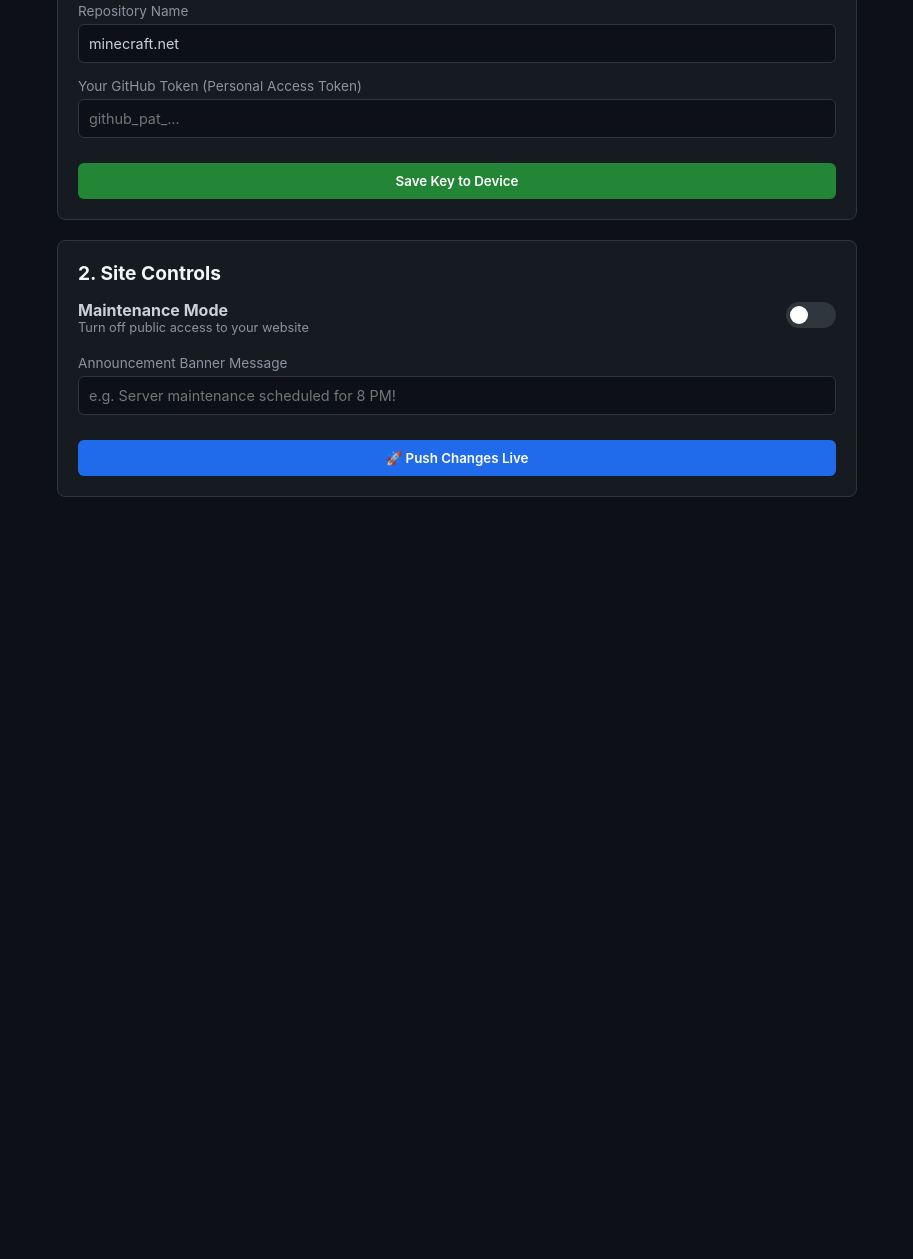
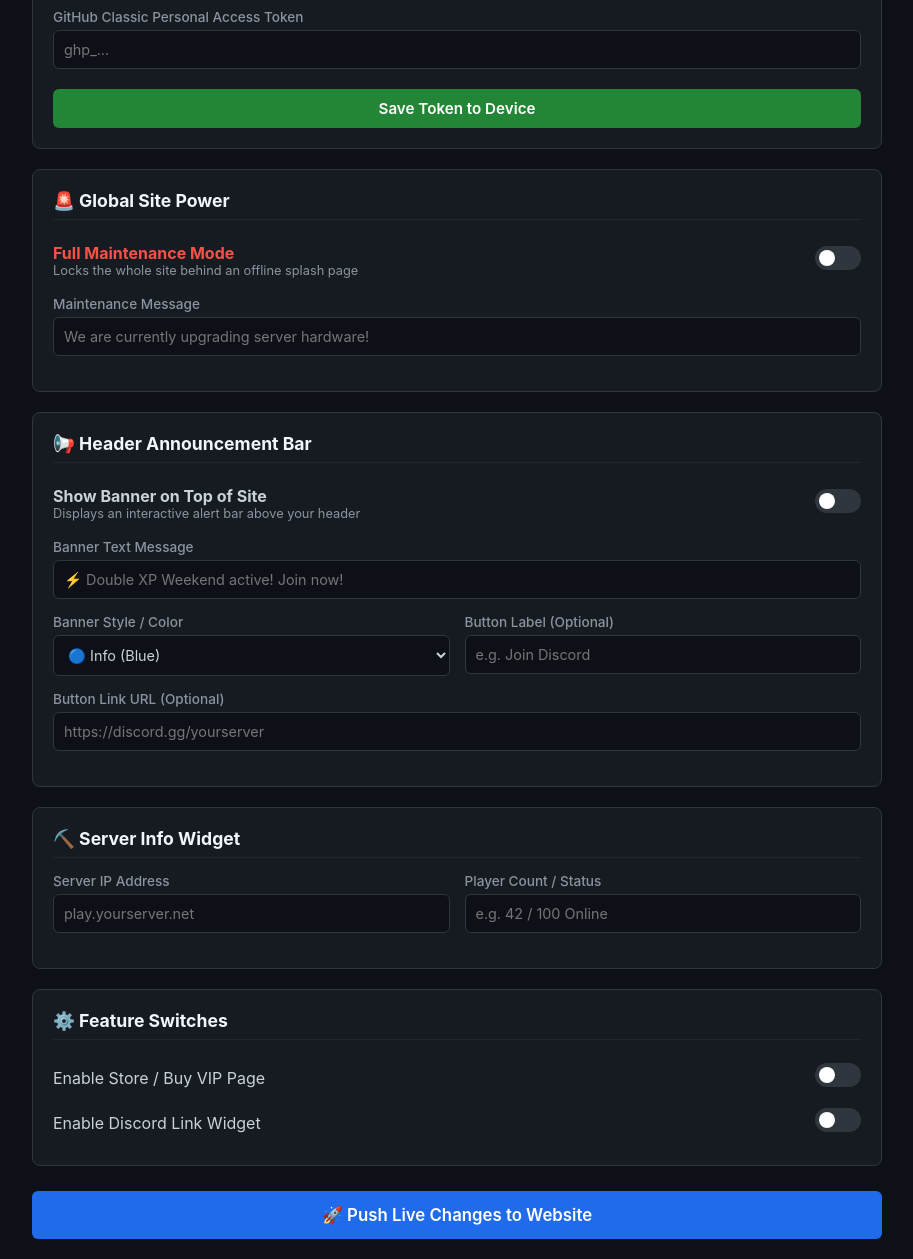
Before and after one commit to gega22/admin_panel, a plain HTML site: page index.html in a window 1280 px wide. Shown: the part 222-1481 px from the top of the page, without its empty margins (183-1096 px from the left). Before the commit the page ends 800 px from the top, so only its background shows below. Drawn offline with Linux system fonts and the light colour scheme.

Commit message:
Update index.html

```diff
--- a/index.html
+++ b/index.html
@@ -3,81 +3,161 @@
 <head>
   <meta charset="UTF-8">
   <meta name="viewport" content="width=device-width, initial-scale=1.0">
-  <title>Control Panel | minecraft.net</title>
+  <title>Admin Control Panel | minecraft.net</title>
   <style>
     * { box-sizing: border-box; margin: 0; padding: 0; font-family: -apple-system, BlinkMacSystemFont, "Segoe UI", Roboto, sans-serif; }
     body { background-color: #0d1117; color: #c9d1d9; padding: 20px; }
-    .container { max-width: 800px; margin: 0 auto; }
-    h1 { color: #58a6ff; margin-bottom: 20px; border-bottom: 1px solid #30363d; padding-bottom: 10px; }
+    .container { max-width: 850px; margin: 0 auto; }
+    h1 { color: #58a6ff; margin-bottom: 20px; border-bottom: 1px solid #30363d; padding-bottom: 10px; display: flex; align-items: center; gap: 10px; }
     .card { background: #161b22; border: 1px solid #30363d; border-radius: 8px; padding: 20px; margin-bottom: 20px; }
-    .card h2 { font-size: 1.2rem; margin-bottom: 15px; color: #f0f6fc; }
+    .card h2 { font-size: 1.1rem; margin-bottom: 15px; color: #f0f6fc; border-bottom: 1px solid #21262d; padding-bottom: 8px; }
+    .grid { display: grid; grid-template-columns: 1fr 1fr; gap: 15px; }
     .field { margin-bottom: 15px; }
-    label { display: block; font-size: 0.85rem; color: #8b949e; margin-bottom: 5px; }
-    input[type="text"], input[type="password"] { width: 100%; padding: 10px; background: #0d1117; border: 1px solid #30363d; border-radius: 6px; color: #c9d1d9; font-size: 0.9rem; }
-    input[type="text"]:focus, input[type="password"]:focus { outline: none; border-color: #58a6ff; }
-    .toggle-container { display: flex; align-items: center; justify-content: space-between; }
-    .switch { position: relative; display: inline-block; width: 50px; height: 26px; }
+    label { display: block; font-size: 0.85rem; color: #8b949e; margin-bottom: 5px; font-weight: 500; }
+    input[type="text"], input[type="password"], select { width: 100%; padding: 10px; background: #0d1117; border: 1px solid #30363d; border-radius: 6px; color: #c9d1d9; font-size: 0.9rem; }
+    input:focus, select:focus { outline: none; border-color: #58a6ff; }
+    .toggle-container { display: flex; align-items: center; justify-content: space-between; padding: 8px 0; }
+    .switch { position: relative; display: inline-block; width: 46px; height: 24px; }
     .switch input { opacity: 0; width: 0; height: 0; }
     .slider { position: absolute; cursor: pointer; top: 0; left: 0; right: 0; bottom: 0; background-color: #30363d; transition: .3s; border-radius: 34px; }
-    .slider:before { position: absolute; content: ""; height: 18px; width: 18px; left: 4px; bottom: 4px; background-color: white; transition: .3s; border-radius: 50%; }
+    .slider:before { position: absolute; content: ""; height: 16px; width: 16px; left: 4px; bottom: 4px; background-color: white; transition: .3s; border-radius: 50%; }
     input:checked + .slider { background-color: #238636; }
-    input:checked + .slider:before { transform: translateX(24px); }
-    .btn { background: #238636; color: white; border: none; padding: 10px 16px; border-radius: 6px; cursor: pointer; font-weight: 600; width: 100%; margin-top: 10px; }
+    input:checked + .slider:before { transform: translateX(22px); }
+    .btn { background: #238636; color: white; border: none; padding: 10px 16px; border-radius: 6px; cursor: pointer; font-weight: 600; width: 100%; margin-top: 5px; font-size: 0.95rem; }
     .btn:hover { background: #2ea043; }
-    .status-msg { margin-top: 10px; font-size: 0.85rem; padding: 10px; border-radius: 6px; display: none; }
+    .btn-primary { background: #1f6beb; }
+    .btn-primary:hover { background: #388bfd; }
+    .status-msg { margin-top: 15px; font-size: 0.85rem; padding: 10px; border-radius: 6px; display: none; }
     .status-msg.success { background: rgba(46,160,67,0.15); color: #3fb950; border: 1px solid rgba(46,160,67,0.4); }
     .status-msg.error { background: rgba(248,81,73,0.15); color: #f85149; border: 1px solid rgba(248,81,73,0.4); }
   </style>
 </head>
 <body>
   <div class="container">
-    <h1>🎮 Website Control Panel</h1>
+    <h1>🎮 Website Control Center</h1>
 
-    <!-- 1. API Credentials Setup -->
+    <!-- 1. Credentials Setup -->
     <div class="card">
-      <h2>1. Security & Connection</h2>
-      <div class="field">
-        <label>GitHub Owner / Username</label>
-        <input type="text" id="repoOwner" value="gega22">
+      <h2>🔐 API Credentials</h2>
+      <div class="grid">
+        <div class="field">
+          <label>GitHub Owner / Username</label>
+          <input type="text" id="repoOwner" value="gega22">
+        </div>
+        <div class="field">
+          <label>Repository Name</label>
+          <input type="text" id="repoName" value="minecraft.net">
+        </div>
       </div>
       <div class="field">
-        <label>Repository Name</label>
-        <input type="text" id="repoName" value="minecraft.net">
+        <label>GitHub Classic Personal Access Token</label>
+        <input type="password" id="githubToken" placeholder="ghp_...">
       </div>
-      <div class="field">
-        <label>Your GitHub Token (Personal Access Token)</label>
-        <input type="password" id="githubToken" placeholder="github_pat_...">
-      </div>
-      <button class="btn" onclick="saveSettings()">Save Key to Device</button>
+      <button class="btn" onclick="saveSettings()">Save Token to Device</button>
       <div id="settingsStatus" class="status-msg"></div>
     </div>
 
-    <!-- 2. Controls -->
+    <!-- 2. System Operational Controls -->
     <div class="card">
-      <h2>2. Site Controls</h2>
-      <div class="field toggle-container">
+      <h2>🚨 Global Site Power</h2>
+      <div class="toggle-container">
         <div>
-          <strong>Maintenance Mode</strong>
-          <p style="font-size:0.8rem; color:#8b949e;">Turn off public access to your website</p>
+          <strong style="color: #f85149;">Full Maintenance Mode</strong>
+          <p style="font-size:0.8rem; color:#8b949e;">Locks the whole site behind an offline splash page</p>
         </div>
         <label class="switch">
           <input type="checkbox" id="maintSwitch">
           <span class="slider"></span>
         </label>
       </div>
+      <div class="field" style="margin-top: 10px;">
+        <label>Maintenance Message</label>
+        <input type="text" id="maintMessage" placeholder="We are currently upgrading server hardware!">
+      </div>
+    </div>
 
-      <div class="field" style="margin-top:20px;">
-        <label>Announcement Banner Message</label>
-        <input type="text" id="announceMsg" placeholder="e.g. Server maintenance scheduled for 8 PM!">
+    <!-- 3. Announcement Banner Controls -->
+    <div class="card">
+      <h2>📢 Header Announcement Bar</h2>
+      <div class="toggle-container" style="margin-bottom: 10px;">
+        <div>
+          <strong>Show Banner on Top of Site</strong>
+          <p style="font-size:0.8rem; color:#8b949e;">Displays an interactive alert bar above your header</p>
+        </div>
+        <label class="switch">
+          <input type="checkbox" id="bannerEnable">
+          <span class="slider"></span>
+        </label>
       </div>
 
-      <button class="btn" style="background:#1f6beb;" onclick="deployToGitHub()">🚀 Push Changes Live</button>
-      <div id="deployStatus" class="status-msg"></div>
+      <div class="field">
+        <label>Banner Text Message</label>
+        <input type="text" id="bannerText" placeholder="⚡ Double XP Weekend active! Join now!">
+      </div>
+
+      <div class="grid">
+        <div class="field">
+          <label>Banner Style / Color</label>
+          <select id="bannerType">
+            <option value="info">🔵 Info (Blue)</option>
+            <option value="success">🟢 Success (Green)</option>
+            <option value="warning">🟡 Warning (Yellow)</option>
+            <option value="alert">🔴 Alert (Red)</option>
+          </select>
+        </div>
+        <div class="field">
+          <label>Button Label (Optional)</label>
+          <input type="text" id="bannerBtnText" placeholder="e.g. Join Discord">
+        </div>
+      </div>
+
+      <div class="field">
+        <label>Button Link URL (Optional)</label>
+        <input type="text" id="bannerBtnLink" placeholder="https://discord.gg/yourserver">
+      </div>
     </div>
+
+    <!-- 4. Minecraft Server Info -->
+    <div class="card">
+      <h2>⛏️ Server Info Widget</h2>
+      <div class="grid">
+        <div class="field">
+          <label>Server IP Address</label>
+          <input type="text" id="serverIP" placeholder="play.yourserver.net">
+        </div>
+        <div class="field">
+          <label>Player Count / Status</label>
+          <input type="text" id="playerCount" placeholder="e.g. 42 / 100 Online">
+        </div>
+      </div>
+    </div>
+
+    <!-- 5. Feature Switches -->
+    <div class="card">
+      <h2>⚙️ Feature Switches</h2>
+      <div class="toggle-container">
+        <span>Enable Store / Buy VIP Page</span>
+        <label class="switch">
+          <input type="checkbox" id="enableStore">
+          <span class="slider"></span>
+        </label>
+      </div>
+      <div class="toggle-container">
+        <span>Enable Discord Link Widget</span>
+        <label class="switch">
+          <input type="checkbox" id="enableDiscord">
+          <span class="slider"></span>
+        </label>
+      </div>
+    </div>
+
+    <!-- Action Button -->
+    <button class="btn btn-primary" style="padding: 14px; font-size: 1.05rem;" onclick="deployToGitHub()">🚀 Push Live Changes to Website</button>
+    <div id="deployStatus" class="status-msg"></div>
+
   </div>
 
   <script>
-    // Load saved settings from LocalStorage
     document.addEventListener('DOMContentLoaded', () => {
       if(localStorage.getItem('gh_owner')) document.getElementById('repoOwner').value = localStorage.getItem('gh_owner');
       if(localStorage.getItem('gh_repo')) document.getElementById('repoName').value = localStorage.getItem('gh_repo');
@@ -92,14 +172,14 @@
       const token = document.getElementById('githubToken').value.trim();
 
       if(!owner || !repo || !token) {
-        showStatus('settingsStatus', 'Please fill in all fields.', false);
+        showStatus('settingsStatus', 'Please fill in all credential fields.', false);
         return;
       }
 
       localStorage.setItem('gh_owner', owner);
       localStorage.setItem('gh_repo', repo);
       localStorage.setItem('gh_token', token);
-      showStatus('settingsStatus', 'Key saved securely in your browser!', true);
+      showStatus('settingsStatus', 'Saved securely in your browser!', true);
       fetchCurrentConfig();
     }
 
@@ -120,12 +200,25 @@
         if (res.ok) {
           const data = await res.json();
           fileSha = data.sha;
-          const content = JSON.parse(atob(data.content));
-          document.getElementById('maintSwitch').checked = !!content.maintenance;
-          document.getElementById('announceMsg').value = content.announcement || '';
+          const config = JSON.parse(atob(data.content));
+
+          document.getElementById('maintSwitch').checked = !!config.maintenance;
+          document.getElementById('maintMessage').value = config.maintenanceMessage || '';
+
+          document.getElementById('bannerEnable').checked = !!config.banner?.enabled;
+          document.getElementById('bannerText').value = config.banner?.text || '';
+          document.getElementById('bannerType').value = config.banner?.type || 'info';
+          document.getElementById('bannerBtnText').value = config.banner?.buttonText || '';
+          document.getElementById('bannerBtnLink').value = config.banner?.buttonLink || '';
+
+          document.getElementById('serverIP').value = config.serverIP || '';
+          document.getElementById('playerCount').value = config.playerCount || '';
+
+          document.getElementById('enableStore').checked = !!config.features?.store;
+          document.getElementById('enableDiscord').checked = !!config.features?.discord;
         }
       } catch (err) {
-        console.log('No existing config file found yet.');
+        console.log('No config file found yet.');
       }
     }
 
@@ -141,16 +234,29 @@
 
       const configData = {
         maintenance: document.getElementById('maintSwitch').checked,
-        announcement: document.getElementById('announceMsg').value
+        maintenanceMessage: document.getElementById('maintMessage').value,
+        banner: {
+          enabled: document.getElementById('bannerEnable').checked,
+          text: document.getElementById('bannerText').value,
+          type: document.getElementById('bannerType').value,
+          buttonText: document.getElementById('bannerBtnText').value,
+          buttonLink: document.getElementById('bannerBtnLink').value
+        },
+        serverIP: document.getElementById('serverIP').value,
+        playerCount: document.getElementById('playerCount').value,
+        features: {
+          store: document.getElementById('enableStore').checked,
+          discord: document.getElementById('enableDiscord').checked
+        }
       };
 
-      const encodedContent = btoa(JSON.stringify(configData, null, 2));
+      const encodedContent = btoa(unescape(encodeURIComponent(JSON.stringify(configData, null, 2))));
 
-      showStatus('deployStatus', 'Updating site config on GitHub...', true);
+      showStatus('deployStatus', 'Pushing configuration to GitHub...', true);
 
       try {
         const payload = {
-          message: "Update site status from Admin Panel",
+          message: "Update site configuration from Admin Panel",
           content: encodedContent
         };
         if (fileSha) payload.sha = fileSha;
@@ -167,7 +273,7 @@
         if (res.ok) {
           const result = await res.json();
           fileSha = result.content.sha;
-          showStatus('deployStatus', '✅ Successfully pushed live changes!', true);
+          showStatus('deployStatus', '✅ Successfully deployed changes live!', true);
         } else {
           const errData = await res.json();
           showStatus('deployStatus', '❌ Failed: ' + (errData.message || 'Check permissions'), false);
```
